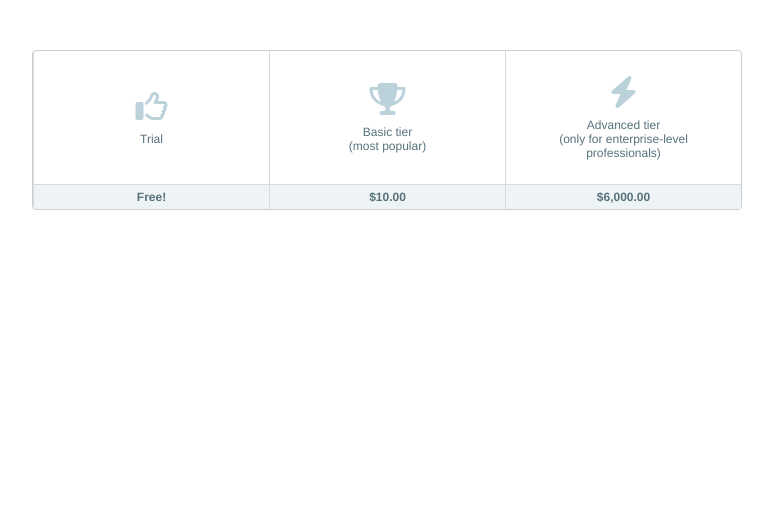
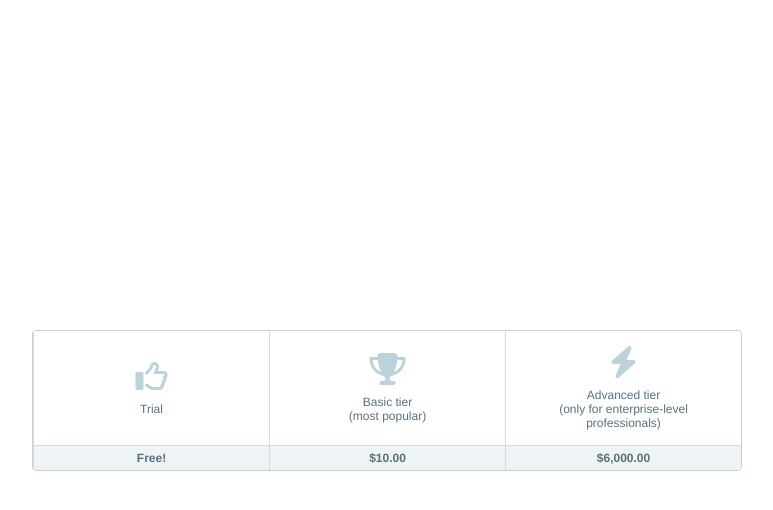
Before and after one commit to Kenzie-Academy-Brasil-Developers/cartas-flexbox-sprint-1-nicollasanderson, a plain HTML site: page index.html in a window 1280 px wide. Shown: the whole page, without its empty margins (253-1026 px from the left). Drawn offline with Linux system fonts and the light colour scheme.

Commit message:
Atualização

```diff
--- a/src/cards.css
+++ b/src/cards.css
@@ -45,7 +45,6 @@ section{
   display: flex;
   align-content: center;
   justify-content: center;
-  padding: 50px;
 }
 
 .card__price {
@@ -67,7 +66,7 @@ section{
   max-width: 710px;
   justify-content: center;
   align-content: center;
-  height: 20%;
+  margin: auto;
   box-sizing: border-box;
 }
 
```
